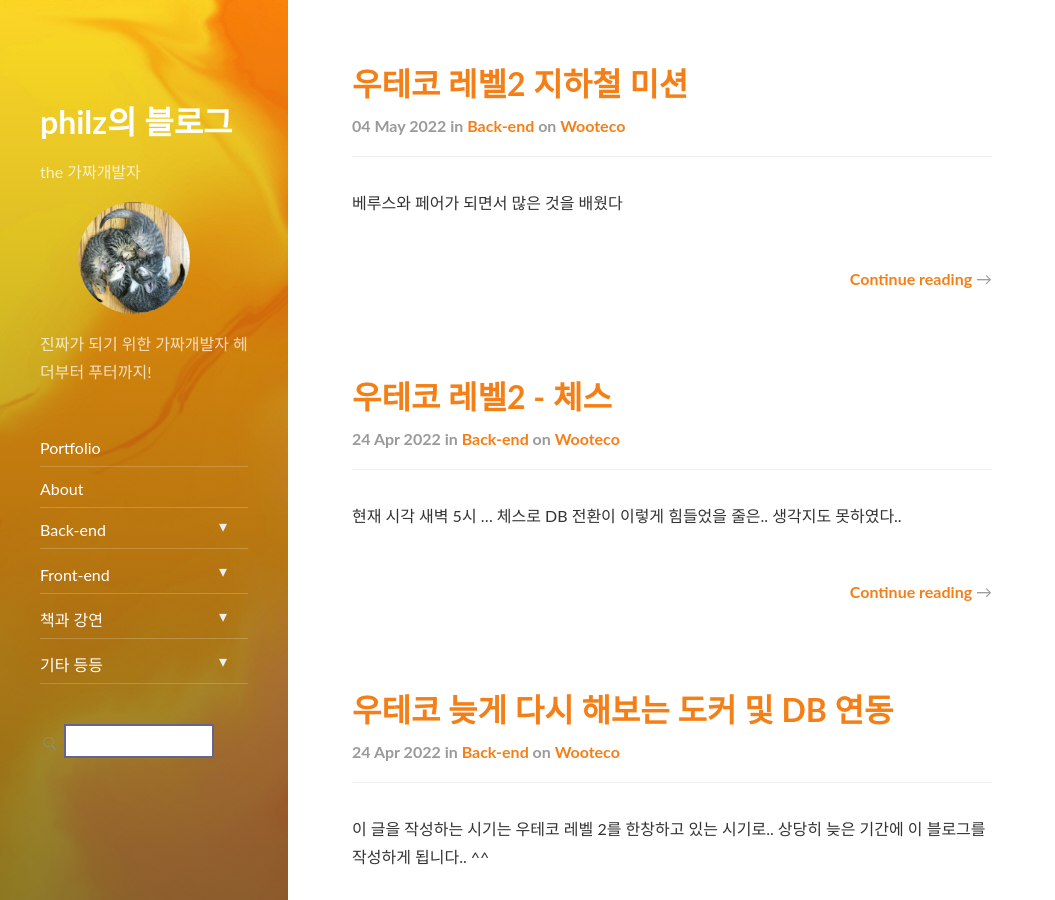
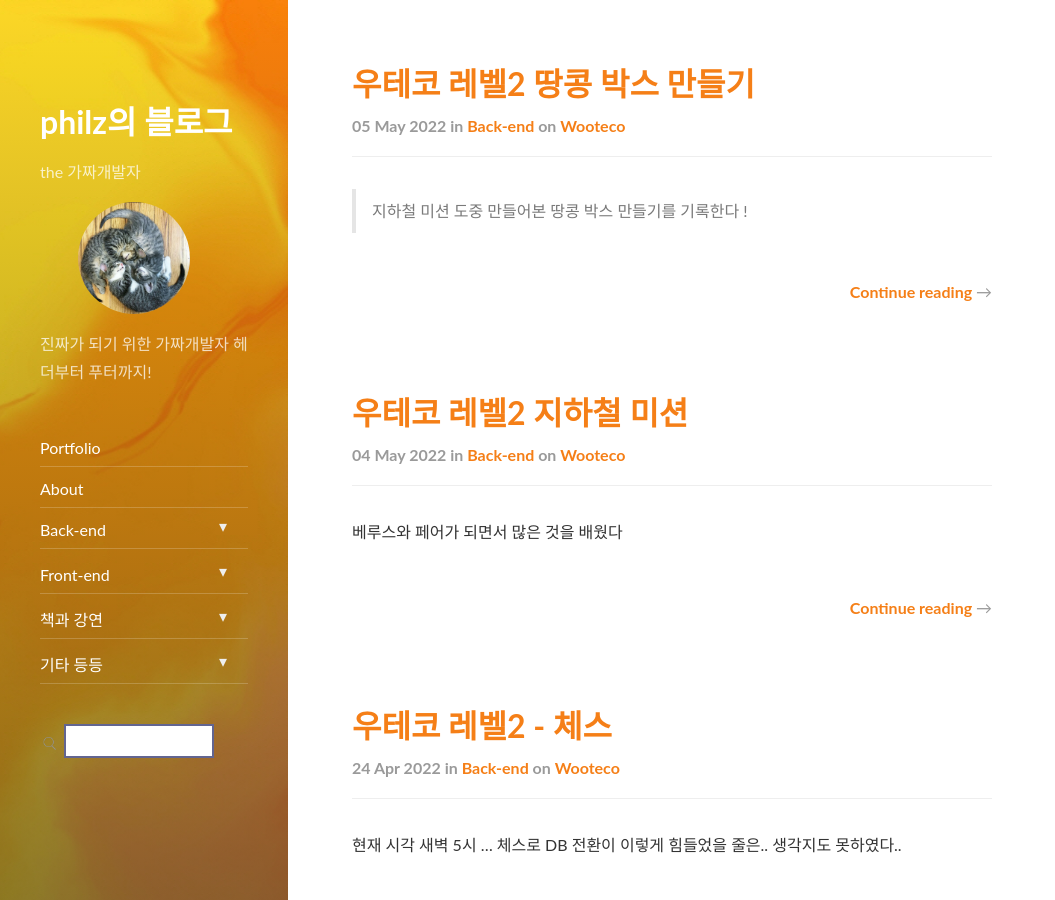
Before and after one commit to progress0407/progress0407.github.io, a Jekyll site: the page built from _featured_tags/backend-wooteco.md, in a window 1280 px wide and 900 px high. Shown: the whole window, without its empty margins (0-1055 px from the left). Built offline with Jekyll 4.4.1, drawn with Linux system fonts in a browser that asks for light colours; nearby versions of some CDN libraries; a file with an impossible date is left out; part of the change alters nothing that is shown.

Commit message:
땅콩 포스팅 업데이트

```diff
--- a/_posts/backend/wooteco/2022-05-06-wooteco-level2-peanut.md
+++ b/_posts/backend/wooteco/2022-05-06-wooteco-level2-peanut.md
@@ -2,7 +2,7 @@
 layout: post
 title: "우테코 레벨2 땅콩 박스 만들기"
 subtitle: "..."
-date: 2022-05-65 00:00:00 +0900
+date: 2022-05-06 00:00:00 +0900
 categories: backend
 tags: wooteco
 comments: true
@@ -43,6 +43,22 @@ comments: true
 ### 테스트 코드 작성
 
 <img src="https://user-images.githubusercontent.com/66164361/167451597-8a169770-51cd-4333-8f75-9ae2bad71d4a.png" width="60%">
+
+# 전체적인 흐름
+
+- Spring IoC가 로딩된다
+
+- 빈이 초기화 된 이후 `ApplicationListener` 구현체의 메서드 `onApplicationEvent` 가 오직 한 번 실행됩니다
+
+  - 이곳에서 `땅콩 박스`를 실행시킵니다
+  - 이 떄 이곳에서 모든 클래스파일을 스캔하여 `@Peanut` 어노테이션이 있는 클래스를 유통기한과 함께 등록합니다
+
+- 땅콩 박스는 자체적으로 싱글톤인데... 생성과정이 다소 복잡하므로 `@Configuration` 을 통해 쉽게 Bean 주입받을 수 있도록 등록합니다.
+
+- 땅콩이 필요한 곳에서는 `@GiveMePeanut` 어노테이션을 작성하면
+  앞서 동작했던 `ApplicationListener` 구현체의 `onApplicationEvent` 메서드에 의해 땅콩박스가 `run`할 떄 땅콩을 배달해줍니다
+  - 해당 어노테이션 뿐만 아니라 `peanutContext.getPeanut` 을 통해서도 주입이 가능합니다
+  - 땅콩이 존재하지 않으면 `NoSuchPeanutDefinitionException` (땅콩의 정의를 찾을 수 없음 예외)가 발생합니다
 
 # 현재 구현된 기능
 
```
